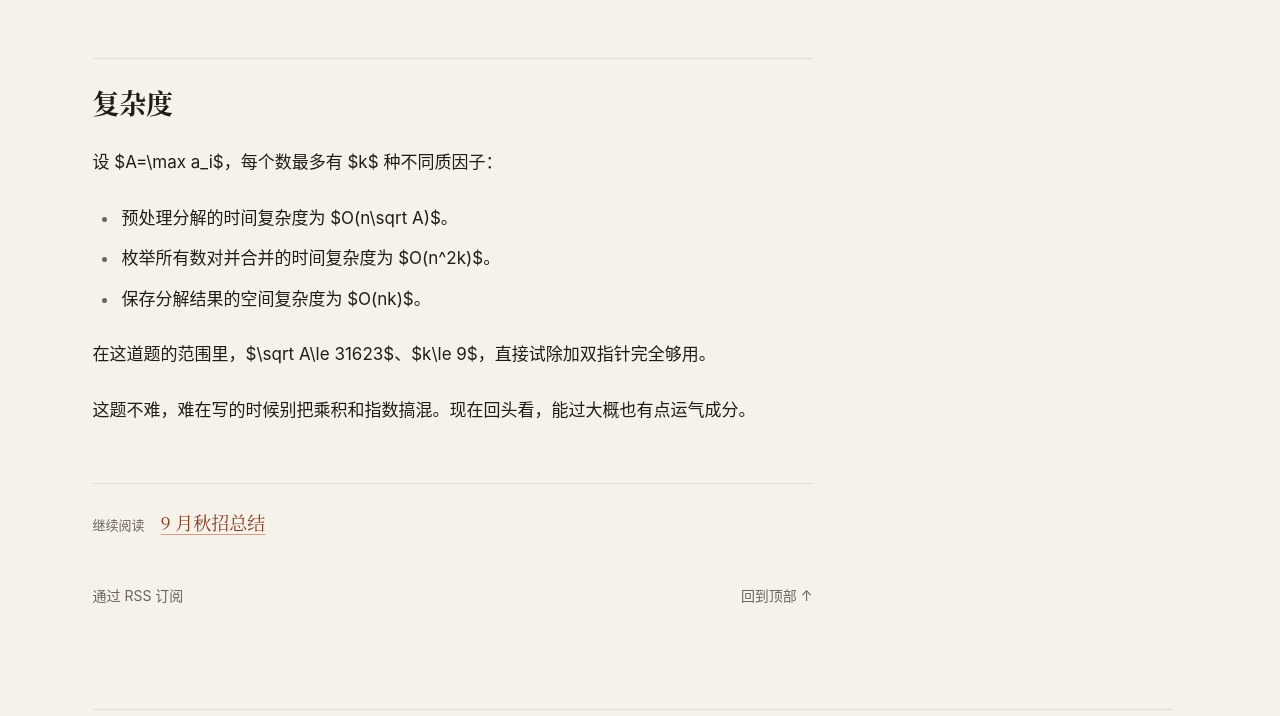
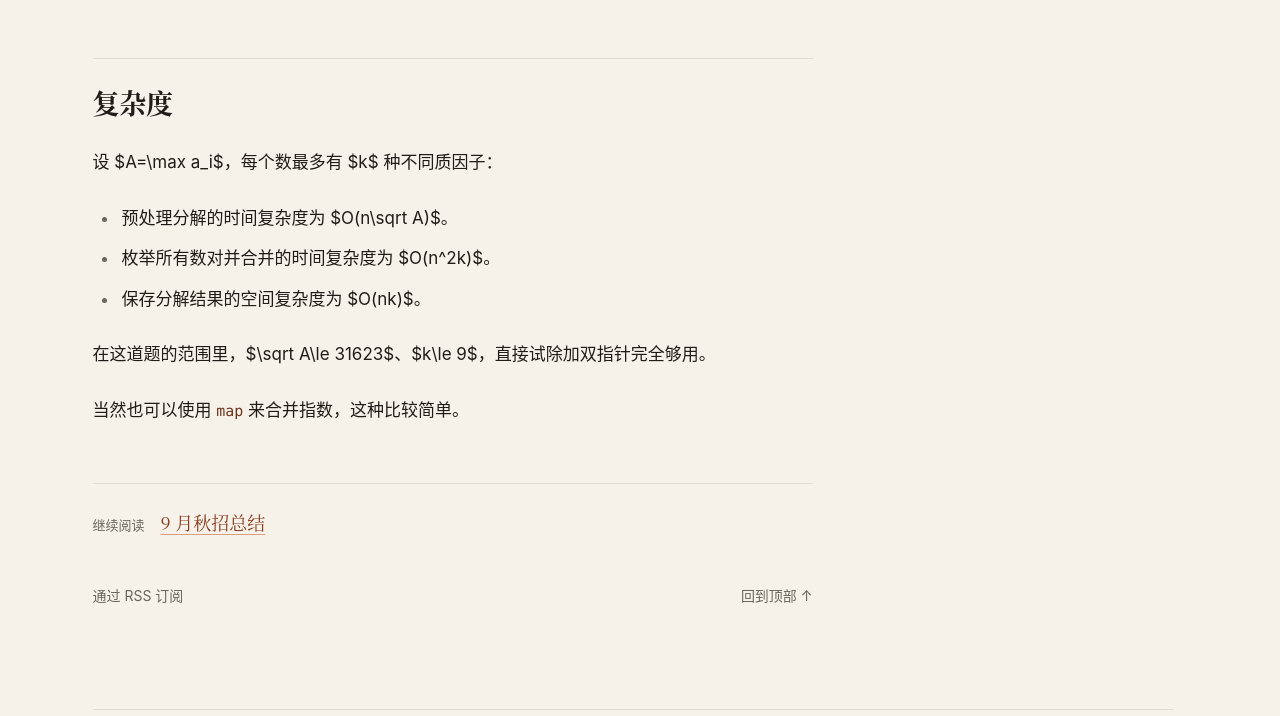
Before and after one commit to huxint/huxint.github.io, an Astro site: page /posts/meituan-exam in a window 1280 px wide. Shown: the part 4601-5317 px from the top of the page. Built offline with nearby package versions, Linux system fonts and the light colour scheme; Astro itself is replaced by a stand-in of ours; some packages are replaced by stand-ins of ours.

Commit message:
chore: 修正表达

```diff
--- a/src/content/posts/meituan-exam/index.md
+++ b/src/content/posts/meituan-exam/index.md
@@ -139,4 +139,4 @@ int main() {
 
 在这道题的范围里，$\sqrt A\le 31623$、$k\le 9$，直接试除加双指针完全够用。
 
-这题不难，难在写的时候别把乘积和指数搞混。现在回头看，能过大概也有点运气成分。
+当然也可以使用 `map` 来合并指数，这种比较简单。
```
